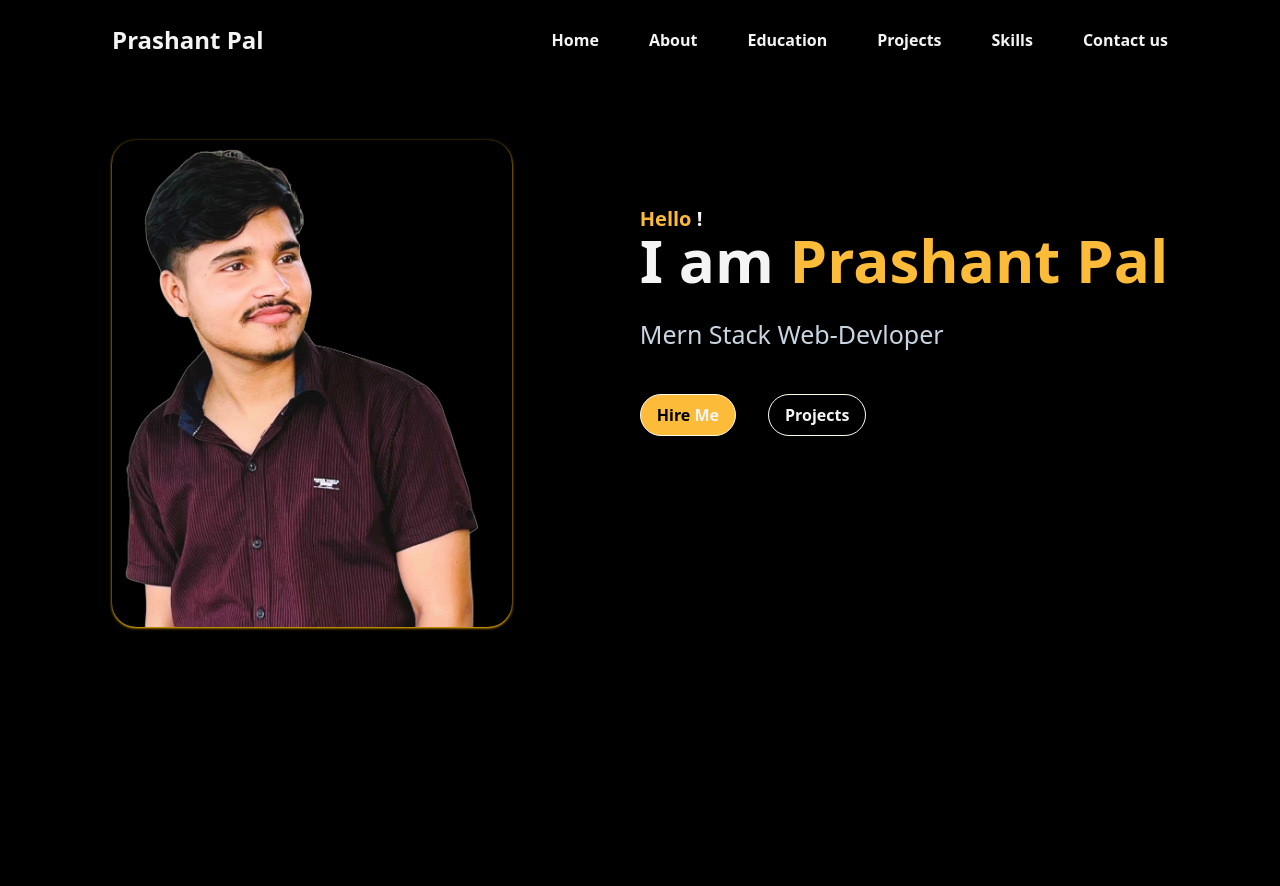
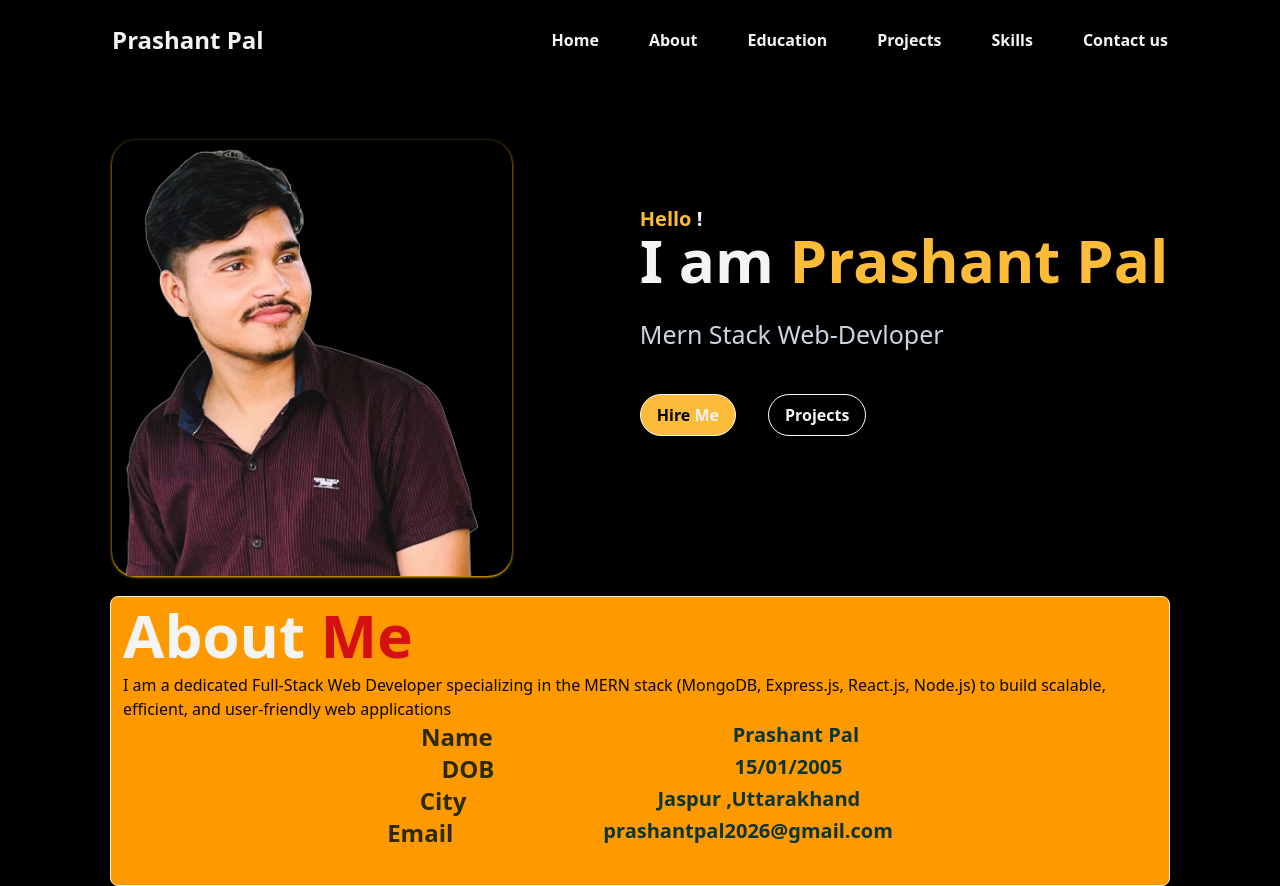
Before and after one commit to Prashantpal123/Personal-Portfolio, a React (Vite) app: page / in a window 1280 px wide. Before the commit the page ends 800 px from the top, so only its background shows below. Built offline with nearby package versions, Linux system fonts and the light colour scheme.

Commit message:
feat/half-about

```diff
--- a/src/App.jsx
+++ b/src/App.jsx
@@ -4,6 +4,7 @@ import viteLogo from '/vite.svg'
 import './App.css'
 import Header from './Header/header'
 import Home from './Components/Home/Home'
+import About from './Components/About/About'
 
 function App() {
   const [count, setCount] = useState(0)
@@ -12,6 +13,7 @@ function App() {
     <>
    <Header />
    <Home/>
+   <About />
     </>
   )
 }
--- /dev/null
+++ b/src/Components/About/About.jsx
@@ -0,0 +1,48 @@
+import React from 'react'
+
+const About = () => {
+  return (
+    <>
+
+    <section className=' about container   justify-center  max-w-[1100px]  '>
+   <div className='mx-5 bg-amber-500 border-amber-100 border rounded-lg'>   <div className='mx-3 my-3' >
+
+     <h1 className='text-[#f4f4f4] text-[48px] leading-13 md:text-[60px] lg:text-[60px] font-extrabold md:leading- '>About <span className='text-[#d41010]'>Me</span> </h1>
+        <p className='text-[#000000f7] mt-3'>I am a dedicated Full-Stack Web Developer specializing in the MERN stack
+     (MongoDB, Express.js, React.js, Node.js) to build scalable, efficient, and user-friendly web applications</p>
+   <div className='flex lg:gap-[240px] justify-between lg:justify-center'>
+          <p className='text-[#021407d5] font-[700] text-xl lg:text-2xl'>Name  </p> <p className='text-[#063137f7] font-[700] text-xl lg:text-xl'>Prashant Pal </p>
+
+        </div>
+        <div className='flex lg:gap-[240px] justify-between lg:justify-center'>
+          <p className='text-[#021407d5] font-[700] text-xl lg:text-2xl lg:ml-1'> DOB  </p> <p className='text-[#063137f7] font-[700] text-xl lg:text-xl'>15/01/2005 </p>
+
+        </div>
+
+        <div className='flex lg:gap-[95px] justify-between lg:justify-center'>
+          <p className='text-[#021407d5] font-[700] text-xl lg:text-2xl '> City </p> <p className='text-[#063137f7] font-[700] lg:ml-24 text-xl lg:text-xl'>Jaspur ,Uttarakhand </p>
+
+        </div>
+        <div className='flex lg:gap-[150px] justify-between lg:justify-center'>
+          <p className='text-[#021407d5] font-[700] text-lg lg:text-2xl'> Email</p> <p className='text-[#063137f7] font-[700]  md:text-xl'>prashantpal2026@gmail.com </p>
+
+        </div>
+
+
+
+        <button></button>
+     </div>
+
+     </div>
+
+
+
+
+
+
+    </section>
+    </>
+  )
+}
+
+export default About
```
Also changed, not shown: src/assets/images/prashant_img-removebg.png.
